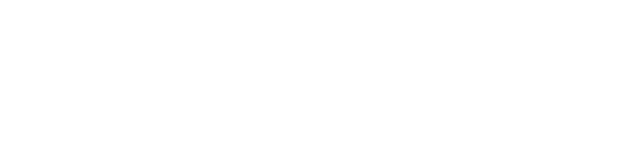
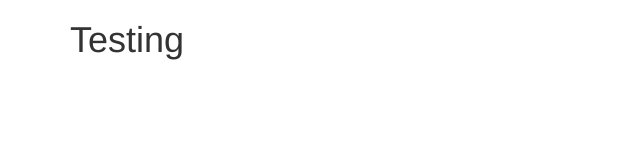
Before and after one commit to Jacoby04/Jacoby04.github.io, a plain HTML site: page index.html in a window 1280 px wide. Shown: the whole page, without its empty margins (0-640 px from the left). Drawn offline with nearby package versions, Linux system fonts and the light colour scheme.

Commit message:
Started looking into fixing the angular issue.

```diff
--- a/app/controllers/main/main.controller.js
+++ b/app/controllers/main/main.controller.js
@@ -5,6 +5,6 @@ angular.module('app.Controllers').controller('MainCtrl', function(){
 	//vm = ViewModel
 	var vm = this;
 
-	vm.title = "Testing"
+	vm.title = "Testing";
 
 });
--- a/index.html
+++ b/index.html
@@ -14,9 +14,9 @@
 </head>
 <body ng-app="app" ng-controller="MainCtrl as main">
 
-	<!-- <div class="container">
+	<div class="container">
 		<h1>{{main.title}}</h1>
-	</div> -->
+	</div>
 
 <!-- Scripts for frameworks, libraries, and basic functionality go here. -->
 <!-- Last updated CDN: 1-5-16-->
```
